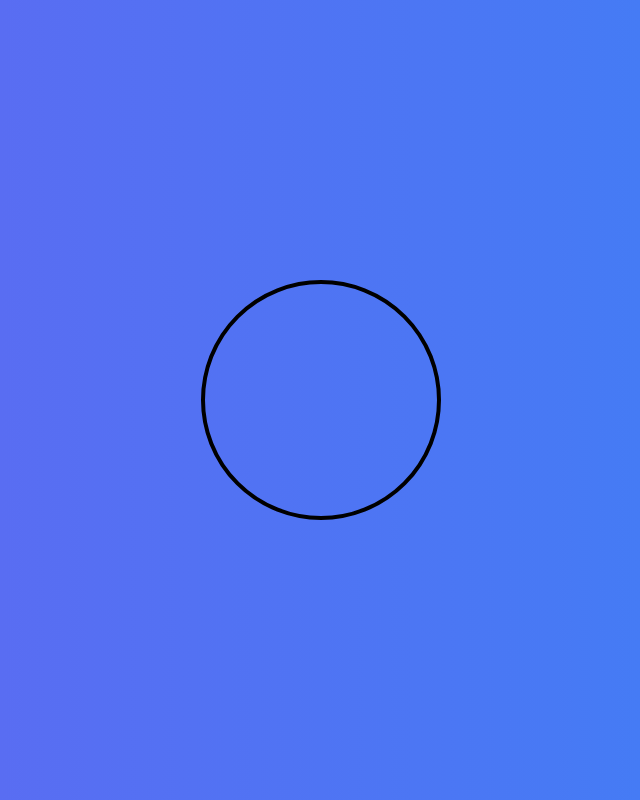
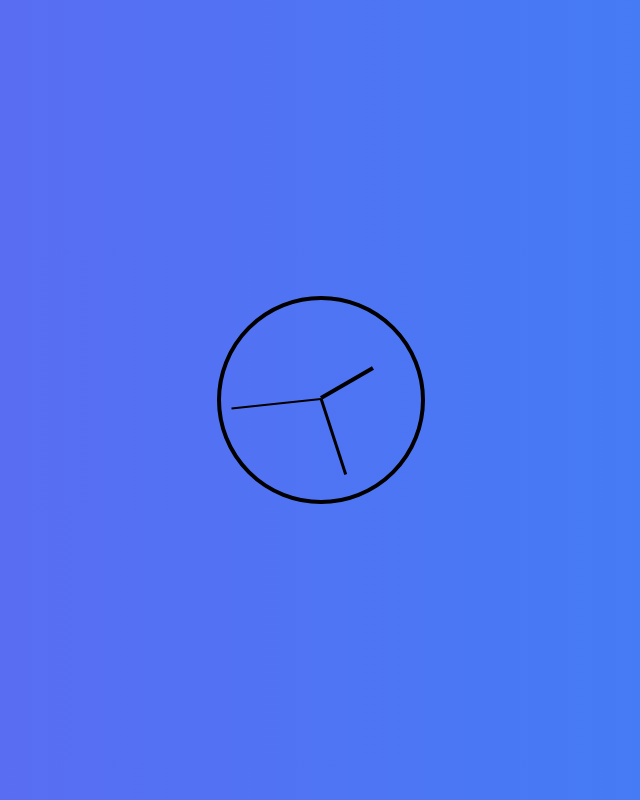
Before and after one commit to Coderyounes/JavaScript-30, a plain HTML site: page Clock/index.html in a window 1280 px wide. Shown: the whole page, without its empty margins (319-959 px from the left). Drawn offline with Linux system fonts and the light colour scheme.

Commit message:
Clock JS Project + README

```diff
--- a/Clock/index.html
+++ b/Clock/index.html
@@ -5,14 +5,48 @@
     <meta charset="UTF-8">
     <meta name="viewport" content="width=device-width, initial-scale=1.0">
     <link href="/dist/output.css" rel="stylesheet">
-    <title>Document</title>
+    <title>Clock</title>
+    <style>
+        .hand {
+            width: 50%;
+            height: 6px;
+            background: black;
+            position: absolute;
+            bottom: 50%;
+            transform-origin: right center;
+            transition: all 0.05s;
+            transition-timing-function: steps(1, end);
+        }
+
+        .hour-hand {
+            height: 4px;
+            width: 30%;
+            right: 50%;
+        }
+
+        .minute-hand {
+            height: 3px;
+            width: 40%;
+            right: 50%;
+        }
+
+        .second-hand {
+            height: 2px;
+            width: 45%;
+            right: 50%;
+        }
+    </style>
 </head>
 
 <body class="flex bg-gradient-to-r from-indigo-500 to-blue-500 justify-center items-center h-screen">
-        <div class="container flex justify-center">
-            <div class="w-60 h-60 rounded-full border-4 border-black bg-inherit"></div>
+    <div class="container flex justify-center">
+        <div class="w-52 min-h-52 rounded-full bg-inherit relative border-black border-4">
+            <div id="hours" class="hand hour-hand"></div>
+            <div id="minutes" class="hand minute-hand"></div>
+            <div id="seconds" class="hand second-hand"></div>
         </div>
-        <script src="/js/app.js"></script>
-    </body>
+    </div>
+    <script src="js/app.js"></script>
+</body>
 
-    </html>
+</html>
--- a/Clock/js/app.js
+++ b/Clock/js/app.js
@@ -0,0 +1,23 @@
+const hours = document.querySelector('#hours');
+const minutes = document.querySelector('#minutes');
+const seconds = document.querySelector('#seconds');
+
+function setDate() {
+    const now = new Date();
+
+    const hour = now.getHours();
+    const hourDegrees = ((hour / 12) * 360) + 90;
+    hours.style.transform = `rotate(${hourDegrees}deg)`;
+
+    const minute = now.getMinutes();
+    const minuteDegrees = ((minute / 60) * 360) + 90;
+    minutes.style.transform = `rotate(${minuteDegrees}deg)`;
+
+    const second = now.getSeconds();
+    const secondDegrees = ((second / 60) * 360) + 90;
+    seconds.style.transform = `rotate(${secondDegrees}deg)`;
+}
+
+setInterval(setDate, 1000);
+
+setDate();
```
Also changed, not shown: dist/output.css, 1 other file.
